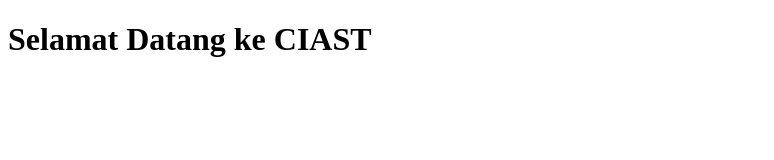
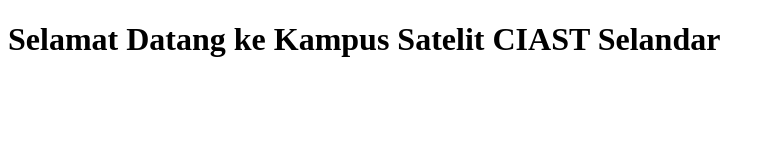
Before and after one commit to SyazanaCIAST/MengajarGitHub, a plain HTML site: page index.html in a window 1280 px wide. Shown: the whole page, without its empty margins (0-774 px from the left). Drawn offline with Linux system fonts and the light colour scheme.

Commit message:
Update index.html
Kampus Satelit CIAST ILP Selandar

```diff
--- a/index.html
+++ b/index.html
@@ -7,6 +7,6 @@
     <title>Testing</title>
 </head>
 <body>
-    <h1>Selamat Datang ke CIAST</h1>
+    <h1>Selamat Datang ke Kampus Satelit CIAST Selandar</h1>
 </body>
 </html>
```
